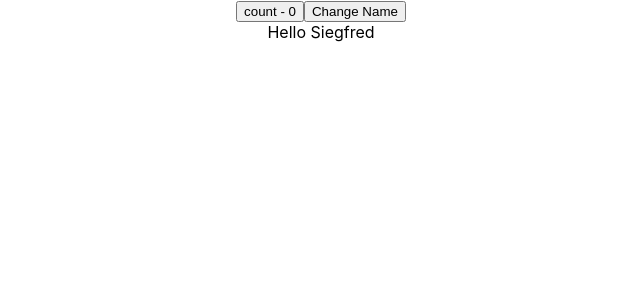
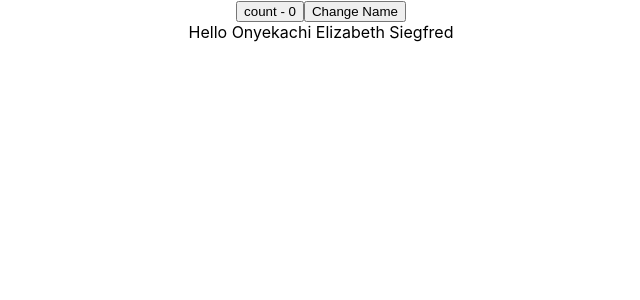
Before and after one commit to siegfred14/react_render, a React (Create React App) app: page / in a window 1280 px wide. Shown: the top 300 px of the page, without its empty margins (319-959 px from the left). Built offline with nearby package versions, Linux system fonts and the light colour scheme.

Commit message:
incorrect optimization with passing object as props

```diff
--- a/src/components/Incorrect Optimization/ChildFive.js
+++ b/src/components/Incorrect Optimization/ChildFive.js
@@ -1,8 +1,12 @@
 import React from "react";
 
-export const ChildFive = ({ name }) => {
-  console.log("CHild Five Component");
-  return <div>Hello {name}</div>;
+export const ChildFive = ({ name, person }) => {
+  console.log("Child Five Component");
+  return (
+    <div>
+      Hello {name} {person.fname} {person.lname}{" "}
+    </div>
+  );
 };
 
 export const MemoizedChildFive = React.memo(ChildFive);
--- a/src/components/Incorrect Optimization/ParentFour.js
+++ b/src/components/Incorrect Optimization/ParentFour.js
@@ -4,7 +4,7 @@ import { MemoizedChildFive } from "./ChildFive";
 
 export const ParentFour = () => {
   const [count, setCount] = useState(0);
-  const [name, setName] = useState("Siegfred");
+  const [name, setName] = useState("Onyekachi");
 
   const person = {
     fname: "Elizabeth",
```
